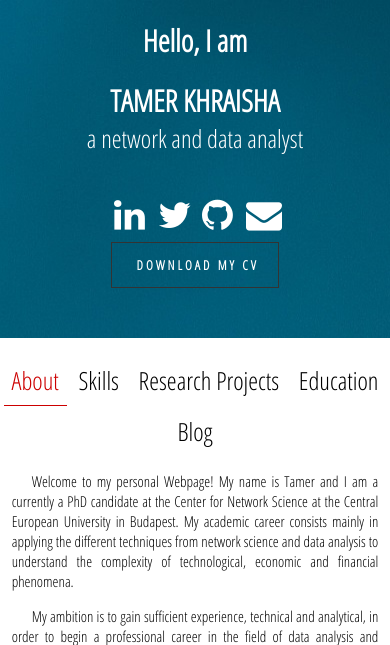
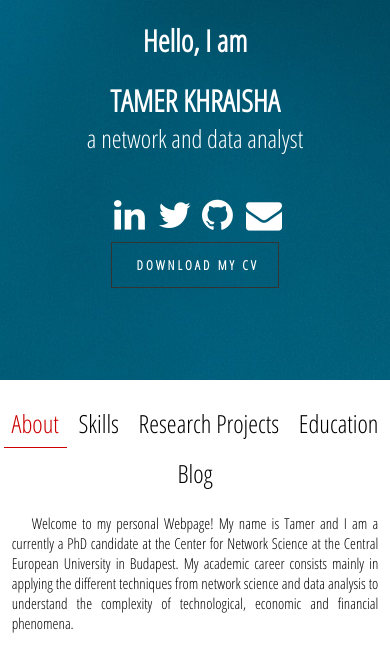
Before and after one commit to verde2006/webpage.github.io, a PHP site: page /index.html in a window 390 px wide. Shown: the top 645 px of the page. Run offline with PHP 8.4, Linux system fonts and the light colour scheme; some libraries are stand-ins or nearby versions; some web fonts are replaced.

Commit message:
Update Medias.css

```diff
--- a/Medias.css
+++ b/Medias.css
@@ -2,7 +2,7 @@
 
 .jumbotron {display:none} /*we don't display the animated division that includes the title and the boucing down subtitle*/
 
-.jumbotron2 {display:block !important;height:40vh;width:100%;position:relative;overflow:hidden;}
+.jumbotron2 {display:block !important;height:45vh;width:100%;position:relative;overflow:hidden;}
 
 #righthalf {height:auto;position:static;right:0;width:100%}
 
```
